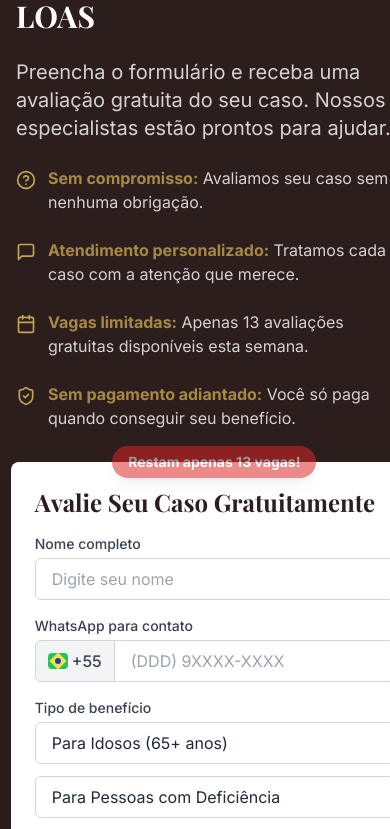
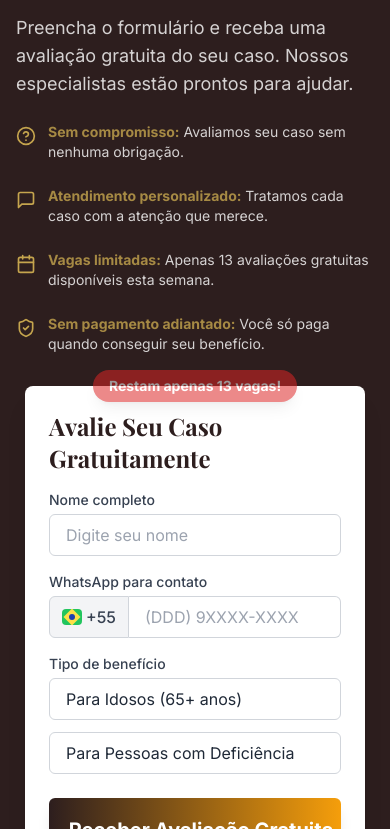
Before and after one commit to agenciarociamdigital/gmc-advocacia-bpc, a React (Vite) app: page / in a window 390 px wide. Shown: the part 9095-9924 px from the top of the page. Built offline with nearby package versions, Linux system fonts and the light colour scheme.

Commit message:
Update Index.tsx

```diff
--- a/src/pages/Index.tsx
+++ b/src/pages/Index.tsx
@@ -601,20 +601,20 @@ const Index = () => {
         </section>
 
         {/* CTA Final - adicionar selo de segurança e contador de vagas */}
-        <section className="py-20 bg-gms-brown text-white overflow-hidden">
-          <div className="w-full max-w-full overflow-hidden">
+        <section className="py-12 sm:py-20 bg-gms-brown text-white overflow-hidden">
+          <div className="w-full max-w-full px-4 sm:px-6 overflow-visible">
             <div className="grid lg:grid-cols-2 gap-8 items-start">
               <motion.div
                 initial={{ opacity: 0, y: 20 }}
                 whileInView={{ opacity: 1, y: 0 }}
                 viewport={{ once: true }}
                 transition={{ duration: 0.5 }}
-                className="w-full px-4"
+                className="w-full"
               >
-                <h2 className="text-3xl md:text-4xl font-bold mb-6">
+                <h2 className="text-2xl sm:text-3xl md:text-4xl font-bold mb-6">
                   Não perca a oportunidade de garantir seu direito ao BPC LOAS
                 </h2>
-                <p className="text-xl opacity-80 mb-6">
+                <p className="text-lg sm:text-xl opacity-80 mb-6">
                   Preencha o formulário e receba uma avaliação gratuita do seu caso. Nossos especialistas estão prontos para ajudar.
                 </p>
                 <div className="flex flex-col gap-6">
@@ -622,7 +622,7 @@ const Index = () => {
                     <div className="flex-shrink-0 mt-1">
                       <HelpCircle className="h-5 w-5 text-gms-gold" />
                     </div>
-                    <p className="ml-3 opacity-80">
+                    <p className="ml-3 opacity-80 text-sm sm:text-base">
                       <strong className="text-gms-gold">Sem compromisso:</strong> Avaliamos seu caso sem nenhuma obrigação.
                     </p>
                   </div>
@@ -630,7 +630,7 @@ const Index = () => {
                     <div className="flex-shrink-0 mt-1">
                       <MessageSquare className="h-5 w-5 text-gms-gold" />
                     </div>
-                    <p className="ml-3 opacity-80">
+                    <p className="ml-3 opacity-80 text-sm sm:text-base">
                       <strong className="text-gms-gold">Atendimento personalizado:</strong> Tratamos cada caso com a atenção que merece.
                     </p>
                   </div>
@@ -638,7 +638,7 @@ const Index = () => {
                     <div className="flex-shrink-0 mt-1">
                       <Calendar className="h-5 w-5 text-gms-gold" />
                     </div>
-                    <p className="ml-3 opacity-80">
+                    <p className="ml-3 opacity-80 text-sm sm:text-base">
                       <strong className="text-gms-gold">Vagas limitadas:</strong> Apenas {vagasRestantes} avaliações gratuitas disponíveis esta semana.
                     </p>
                   </div>
@@ -646,7 +646,7 @@ const Index = () => {
                     <div className="flex-shrink-0 mt-1">
                       <ShieldCheck className="h-5 w-5 text-gms-gold" />
                     </div>
-                    <p className="ml-3 opacity-80">
+                    <p className="ml-3 opacity-80 text-sm sm:text-base">
                       <strong className="text-gms-gold">Sem pagamento adiantado:</strong> Você só paga quando conseguir seu benefício.
                     </p>
                   </div>
@@ -660,13 +660,15 @@ const Index = () => {
                 transition={{ duration: 0.5 }}
                 className="w-full flex justify-center"
               >
-                <div className="w-full max-w-[95%] sm:max-w-md relative">
+                <div className="w-full mx-auto relative">
                   {/* Indicador de vagas limitadas centralizado acima do formulário */}
                   <div className="absolute -top-4 left-0 right-0 mx-auto w-max bg-red-600 text-white px-4 py-1.5 rounded-full font-bold text-sm shadow-lg animate-pulse z-10">
                     Restam apenas {vagasRestantes} vagas!
                   </div>
 
-                  <LeadForm className="w-full" />
+                  <div className="w-full flex justify-center">
+                    <LeadForm className="w-full max-w-[340px] sm:max-w-md" />
+                  </div>
 
                   {/* Selo de segurança centralizado abaixo do formulário */}
                   <div className="absolute -bottom-4 left-0 right-0 mx-auto w-max bg-white/90 text-gms-brown px-4 py-1.5 rounded-md text-xs flex items-center gap-1 shadow-md">
```
